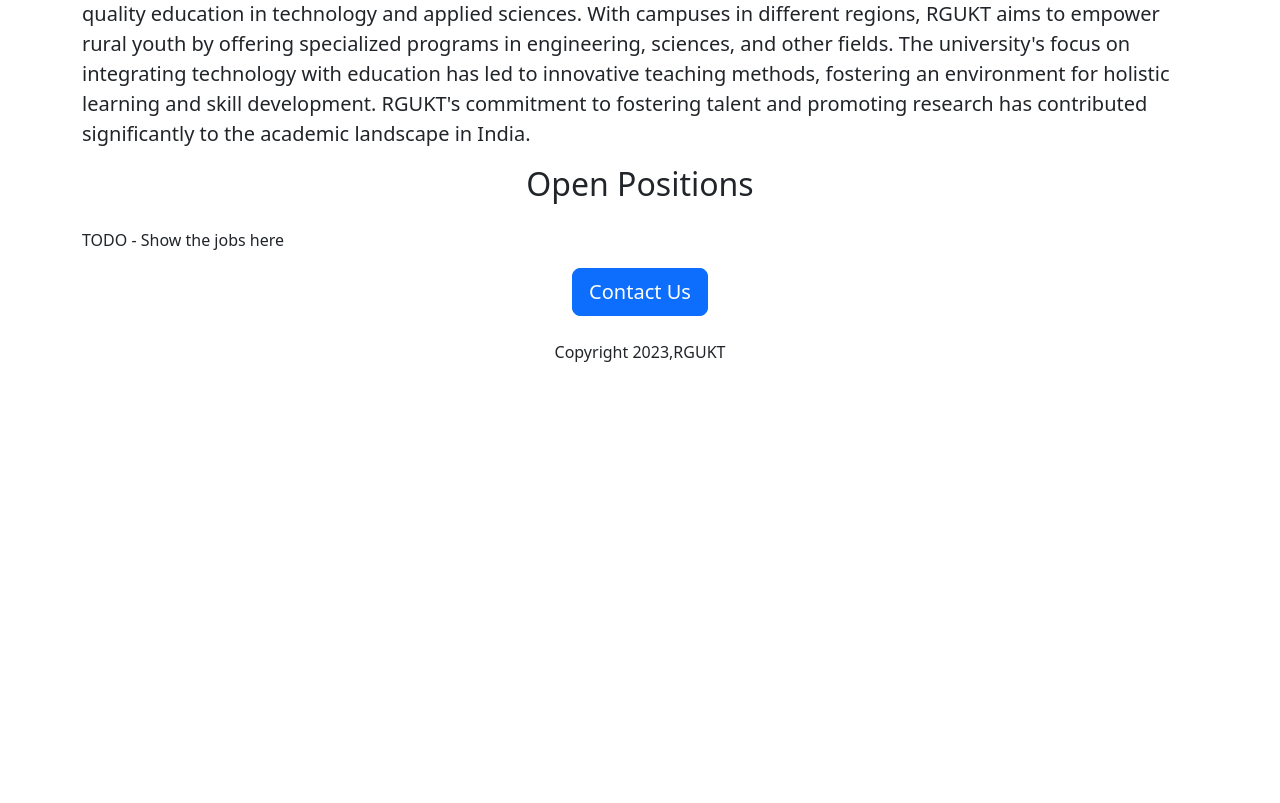
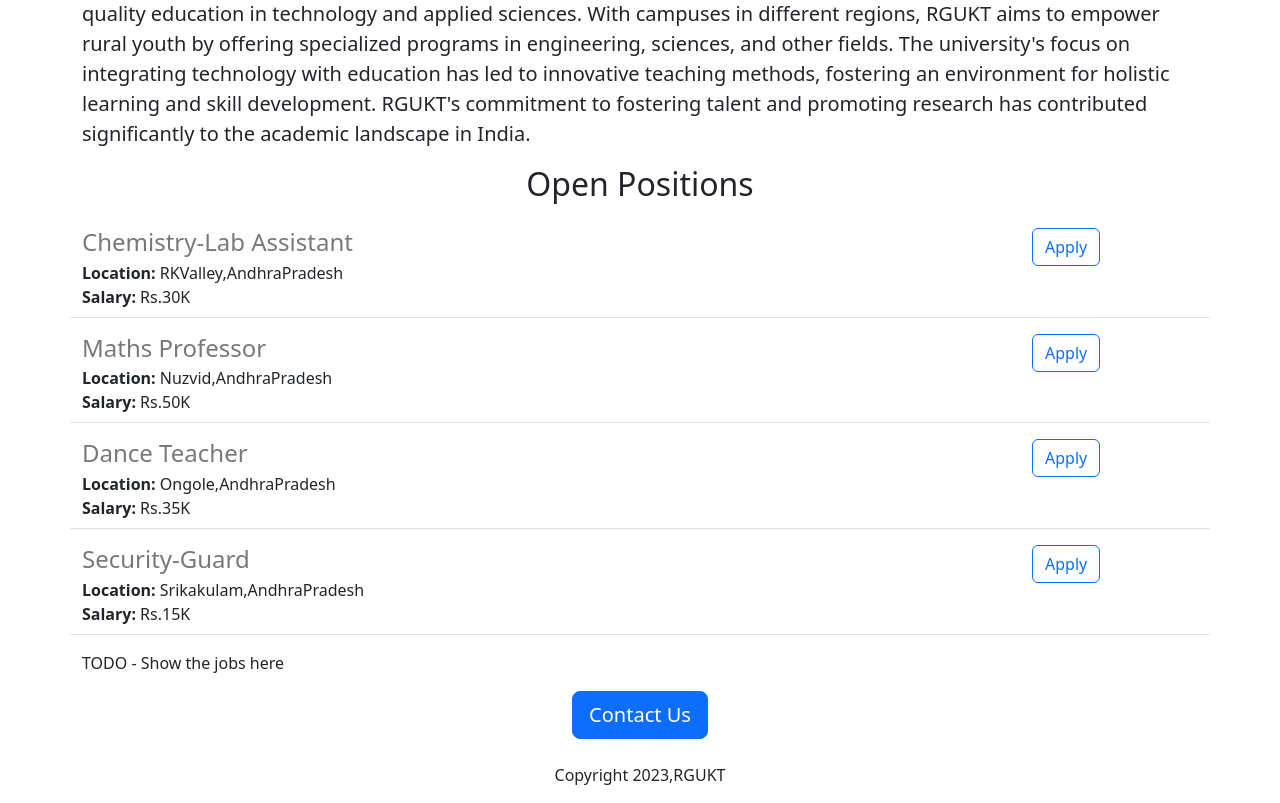
Before and after one commit to salwarmoghal/rgukt-careers-website, a Flask app: page / in a window 1280 px wide. Shown: the part 541-1344 px from the top of the page. Before the commit the page ends 903 px from the top, so only its background shows below. Run offline with Flask 3, Linux system fonts and the light colour scheme.

Commit message:
Adding existing project files to Git

```diff
--- a/app.py
+++ b/app.py
@@ -2,9 +2,35 @@ from flask import Flask, render_template
 
 app=Flask(__name__)
 
+JOBS=[
+  {
+    'id':1,
+    'title':'Chemistry-Lab Assistant',
+    'location':'RKValley,AndhraPradesh',
+    'salary':'Rs.30K'
+  },
+  {
+    'id':2,
+    'title':'Maths Professor',
+    'location':'Nuzvid,AndhraPradesh',
+    'salary':'Rs.50K'
+  },
+  {
+    'id':3,
+    'title':'Dance Teacher',
+    'location':'Ongole,AndhraPradesh',
+    'salary':'Rs.35K'
+  },
+  {
+    'id':4,
+    'title':'Security-Guard',
+    'location':'Srikakulam,AndhraPradesh',
+    'salary':'Rs.15K'
+  },
+]
 @app.route("/")
 def hello_world():
-  return render_template('home.html')
+  return render_template('home.html',jobs=JOBS)
 
 if __name__=="__main__":
   app.run(host='0.0.0.0', debug=True)
--- a/templates/home.html
+++ b/templates/home.html
@@ -48,6 +48,13 @@
     <p class="lead">Rajiv Gandhi University of Knowledge Technologies (RGUKT) is a renowned institution in India, established to provide quality education in technology and applied sciences. With campuses in different regions, RGUKT aims to empower rural youth by offering specialized programs in engineering, sciences, and other fields. The university's focus on integrating technology with education has led to innovative teaching methods, fostering an environment for holistic learning and skill development. RGUKT's commitment to fostering talent and promoting research has contributed significantly to the academic landscape in India.
 </p>
     <h2 class="text-center mt-2 mb-4">Open Positions</h2>
+
+    <div>
+      <!-- template for dynamic changes  {{jobs}}-->
+      {% for job in jobs %}
+        {% include 'jobitems.html' %}
+      {% endfor %}
+    </div>
     <p>TODO - Show the jobs here</p>
     <div class="text-center">
     <button class="btn btn-primary btn-lg">Contact Us</button>
--- /dev/null
+++ b/templates/jobitems.html
@@ -0,0 +1,18 @@
+<div class="border-bottom row" style="margin-bottom: 16px; padding-bottom: 8px;">
+    <div class="col-10">
+        <h4 style="color: rgb(120,120,120); margin-bottom:4px;">
+        {{job['title']}}
+        </h4>
+        <div>
+        <b>Location:</b> {{job['location']}}
+        </div>
+        {% if 'salary' in job %}
+        <div>
+        <b>Salary:</b> {{job['salary']}}
+        </div>
+        {% endif %}
+    </div>
+    <div class="col-2">
+        <button type="button" class="btn btn-outline-primary">Apply</button>
+    </div>
+  </div>
```
